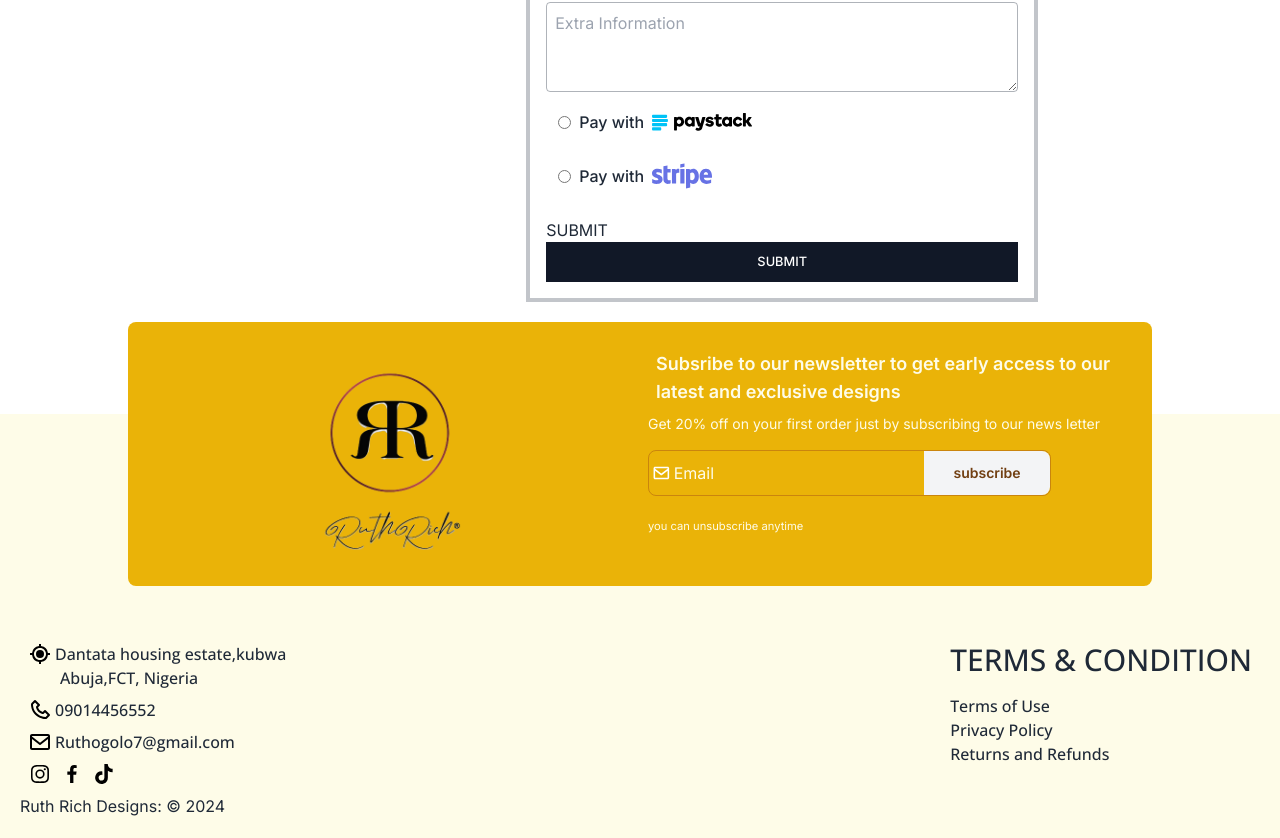
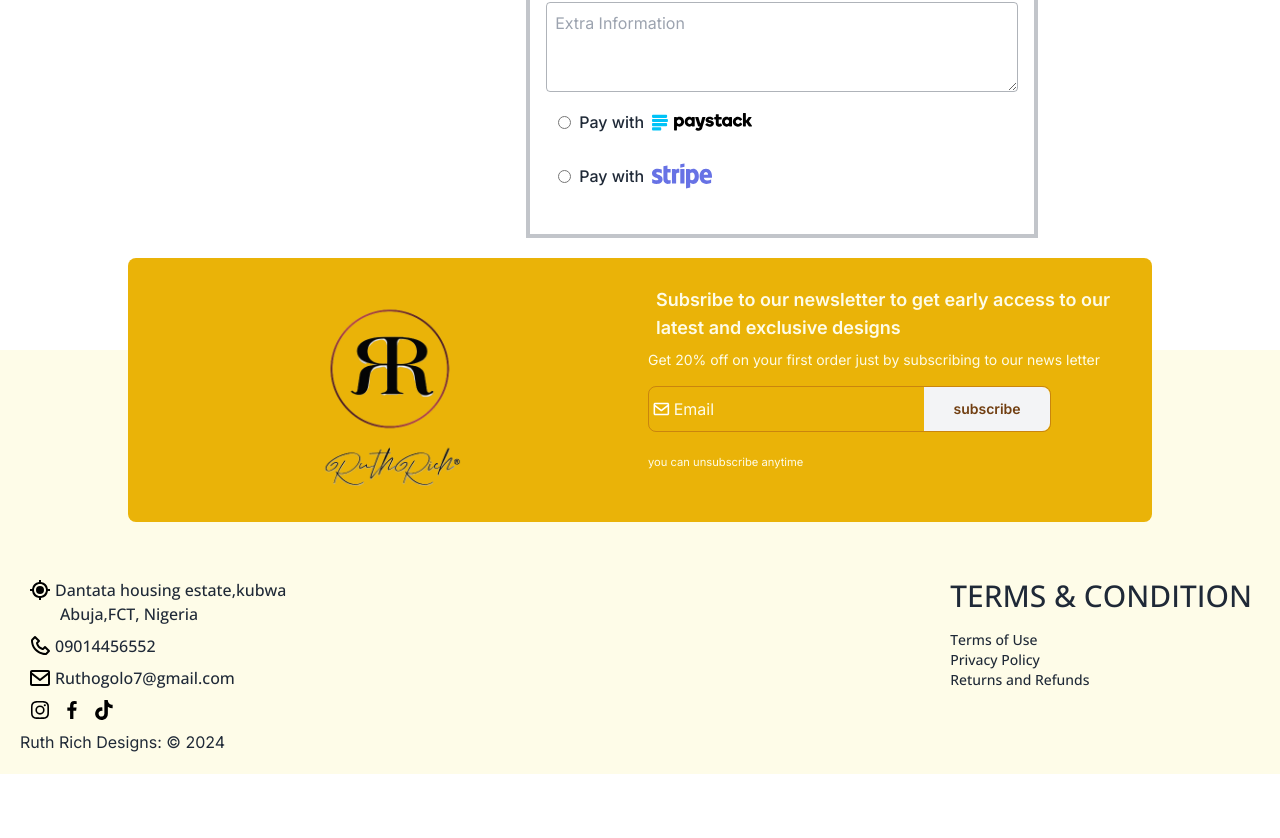
Before and after one commit to AbuSantos/eCommerce, a Next.js app: page /checkout in a window 1280 px wide. Shown: the part 642-1480 px from the top of the page. After the commit the page ends 1416 px from the top, so only its background shows below. Built offline with nearby package versions, Linux system fonts and the light colour scheme.

Commit message:
updated the inventory

```diff
--- a/components/AddressForm.tsx
+++ b/components/AddressForm.tsx
@@ -1,6 +1,6 @@
 import React, { useState } from 'react';
 import { Input } from './ui/Input';
-import { Button } from './ui/Button';
+// import { Button } from './ui/Button';
 import useCart from '@/hooks/useCart';
 import PaymentOptions from './PaymentOptions';
 // vdpw yjpf usbe mlbd
@@ -174,12 +174,6 @@ const AddressForm = () => {
                 </div>
             </div>
             <PaymentOptions handleSubmit={handleSubmit} />
-            <button onClick={() => handleSubmit}>
-                SUBMIT
-            </button>
-            <Button variant="buy" type='submit'>
-                SUBMIT
-            </Button>
         </form>
     );
 };
--- a/components/Footer.tsx
+++ b/components/Footer.tsx
@@ -75,7 +75,7 @@ const Footer = () => {
                 </div>
 
             </div>
-            <main className="md:flex   justify-between mx-auto max-w-7xl text-sm mt-12  ">
+            <main className="md:flex   justify-between mx-auto max-w-7xl text-[0.8rem] mt-12  ">
                 <div className={`${openSans.className} p-2 text-base`}>
                     <p className="flex">
                         <svg xmlns="http://www.w3.org/2000/svg" width="24" height="24" viewBox="0 0 24 24" style={{ fill: "rgba(0, 0, 0, 1)", transform: "msFilter", marginRight: "3px" }}><circle cx="12" cy="12" r="4"></circle><path d="M13 4.069V2h-2v2.069A8.01 8.01 0 0 0 4.069 11H2v2h2.069A8.008 8.008 0 0 0 11 19.931V22h2v-2.069A8.007 8.007 0 0 0 19.931 13H22v-2h-2.069A8.008 8.008 0 0 0 13 4.069zM12 18c-3.309 0-6-2.691-6-6s2.691-6 6-6 6 2.691 6 6-2.691 6-6 6z"></path></svg> Dantata housing estate,kubwa </p>
@@ -97,7 +97,7 @@ const Footer = () => {
                 </div>
                 <div className={`${openSans.className} p-2`}>
                     <h1 className="text-3xl">TERMS & CONDITION</h1>
-                    <div className="text-base mt-4">
+                    <div className="text-sm mt-4">
                         <p>Terms of Use</p>
                         <p>Privacy Policy</p>
                         <p>Returns and Refunds</p>
--- a/data/inventory.ts
+++ b/data/inventory.ts
@@ -1,6 +1,6 @@
 import twopeice from "@/public/twopeiece.jpg";
 import twoPiece from "@/public/twoPiece.png";
-import twoPieceb from "@/public/twoPieceb.jpg";
+import twoPieceb from "@/public/twopieceb.jpg";
 import ddD from "@/public/ddD.jpg";
 import ddS from "@/public/ddS.jpg";
 import ddF from "@/public/ddF.jpg";
```
